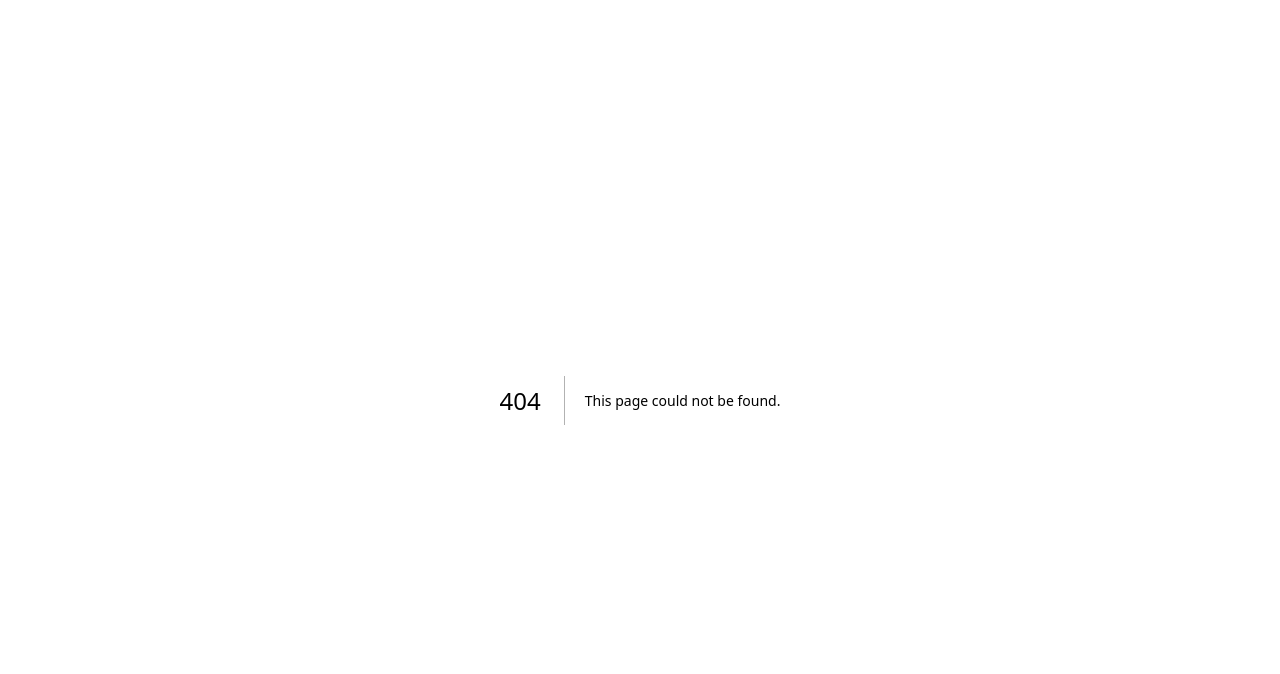
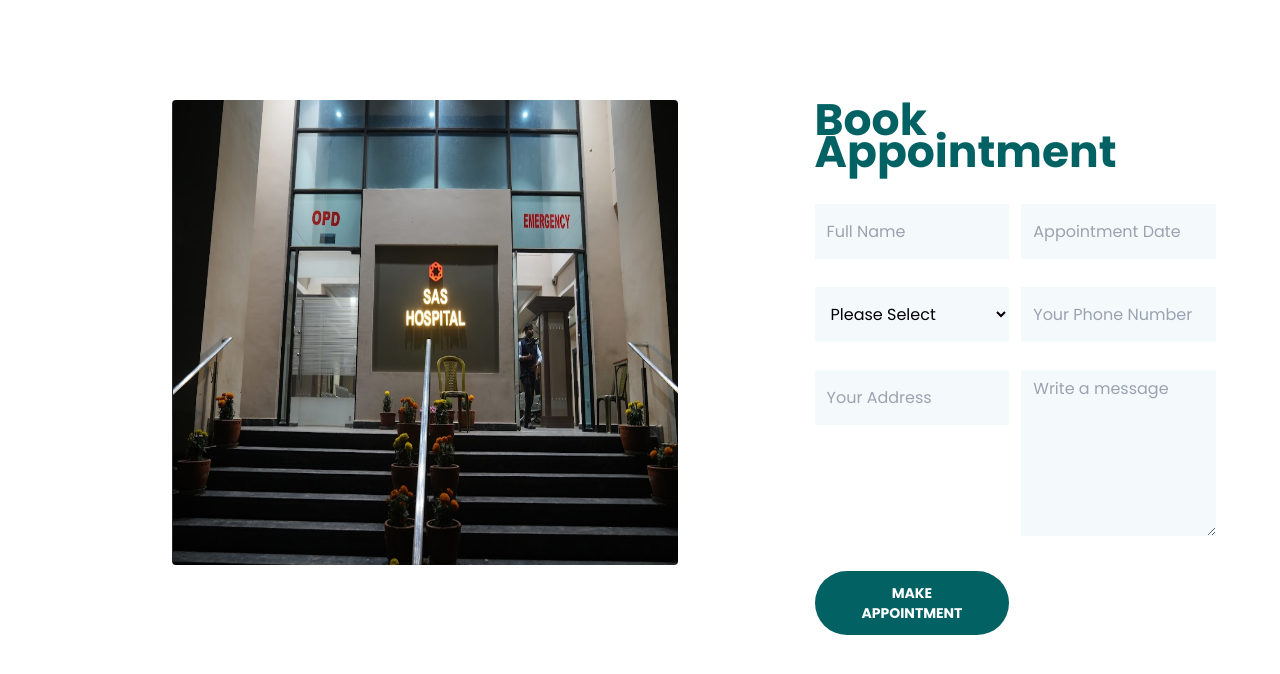
Before and after one commit to Ntechzy/doctor-yash-portfolio, a Next.js app: page /book-appointment in a window 1280 px wide. Before the commit this address had no page. Shown: the top 674 px of the page. Built offline with nearby package versions, Linux system fonts and the light colour scheme.

Commit message:
change form and design

```diff
--- /dev/null
+++ b/src/app/book-appointment/page.jsx
@@ -0,0 +1,12 @@
+import AppoinmentForm from '@/components/home/AppointmentForm'
+import React from 'react'
+
+const Page = () => {
+  return (
+    <div>
+        <AppoinmentForm/>
+    </div>
+  )
+}
+
+export default Page
--- a/src/app/page.js
+++ b/src/app/page.js
@@ -36,9 +36,9 @@ const page = () => {
       <InstagramPosts/>
       <Cta />
       <FAQ />
-      <AppoinmentForm />
       <Testimonials />
       {/* <Reviews /> */}
+      <AppoinmentForm />
       <BMICalculator />
       <Footer />
     </div>
--- a/src/components/home/AppointmentForm.jsx
+++ b/src/components/home/AppointmentForm.jsx
@@ -1,57 +1,76 @@
-import React from 'react'
+"use client"
+import React, { useState } from 'react';
 
-const AppoinmentForm = () => {
+const AppointmentForm = () => {
+  const [selectedDate, setSelectedDate] = useState('');
+  const [selectedTime, setSelectedTime] = useState('');
+  const [selectedDay, setSelectedDay] = useState('');
+  const [selectedMonth, setSelectedMonth] = useState('');
+  const [selectedYear, setSelectedYear] = useState('');
+
   return (
-        <section id='#book-appointment' className=' md:w-[90%]  w-full flex md:flex-row flex-col py-[20px] md:py-[100px] items-start m-auto gap-1 md:gap-7'>
+    <section id="book-appointment" className="md:w-[90%] w-full flex md:flex-row flex-col py-[20px] md:py-[100px] items-start m-auto gap-1 md:gap-7">
+      <div className="relative w-full md:w-[90%] overflow-hidden md:p-0 p-[10px] bg-cover">
+        <img src="/assets/book.png" alt="Appointment" className="w-[70%] m-auto md:h-[465px] rounded h-[250px] bg-black" />
+      </div>
+      <div className="w-full md:w-1/2 px-[15px] flex flex-col leading-[1.6] mt-1 md:md:p-0 p-[24px]">
+        <h1 className="text-[#016163] font-bold text-2xl md:text-[44px] pb-4">Book Appointment</h1>
+
+        <form action="" className="mt-[20px] grid grid-cols-2 gap-3">
+
+          <div className="mb-[1rem] flex flex-col md:flex-row justify-between gap-3">
+            <input
+              className="h-[55px] w-full md:w-[100%] bg-[#f4f9fc] p-[.375rem_.75rem]"
+              type="text"
+              placeholder="Full Name"
+            />
+
+          </div>
 
 
-            <div className='relative w-full md:w-[90%] overflow-hidden md:p-0 p-[10px] bg-cover'>
-                <img src="/assets/book.png" alt="" className='w-[70%] m-auto md:h-[465px] rounded h-[250px] bg-black' />
+          <div className="mb-[1rem] flex flex-col md:flex-row justify-between gap-3">
 
+            <input
+              className="h-[55px] w-full md:w-[100%] bg-[#f4f9fc] p-[.375rem_.75rem]"
+              type="text"
+              placeholder="Appointment Date"
+            />
           </div>
-            <div className='w-full md:w-1/2 px-[15px] flex flex-col leading-[1.6] mt-1 md: md:p-0 p-[24px]'>
-                <h1 className='text-[#223a66] font-bold text-2xl md:text-[44px] pb-4  '>
-                    Book appoinment
-                </h1>
 
 
-                <form action="" className="mt-[20px]">
+          <div className="mb-[1rem] flex flex-col md:flex-row justify-between gap-3">
+            <select className="h-[55px] w-full md:w-[100%] bg-[#f4f9fc] p-[.375rem_.75rem]" name="gender" id="gender">
+              <option value="">Please Select</option>
+              <option value="male">Male</option>
+              <option value="female">Female</option>
+              <option value="other">Other</option>
+            </select>
+          </div>
+
+          {/* Phone Number */}
           <div className="mb-[1rem] flex flex-col md:flex-row justify-between gap-3">
             <input
-                            className="h-[55px] w-full md:w-1/2 bg-[#f4f9fc] p-[.375rem_.75rem]"
-                            type="text"
-                            placeholder="First Name"
-                        />
-                        <input
-                            className="h-[55px] w-full md:w-1/2 bg-[#f4f9fc] p-[.375rem_.75rem]"
-                            type="text"
-                            placeholder="Last Name"
+              className="h-[55px] w-full md:w-[100%] bg-[#f4f9fc] p-[.375rem_.75rem]"
+              type="tel"
+              placeholder="Your Phone Number "
             />
           </div>
-                    <div className="mb-[1rem] flex flex-col md:flex-row justify-between gap-3">
+
+          {/* Address */}
+          <div className="mb-[1rem] flex flex-col">
             <input
-                            className="h-[55px] w-full md:w-1/2 bg-[#f4f9fc] p-[.375rem_.75rem]"
-                            type="email"
-                            placeholder="Email Address"
-                        />
-                        <input
-                            className="h-[55px] w-full md:w-1/2 bg-[#f4f9fc] p-[.375rem_.75rem]"
-                            type="tel"
-                            placeholder="Phone Number"
+              className="h-[55px] w-full md:w-[100%] bg-[#f4f9fc] p-[.375rem_.75rem]"
+              type="text"
+              placeholder="Your Address"
             />
           </div>
-                    <div className="mb-[1rem] flex flex-col md:flex-row justify-between gap-3">
-                        <input
-                            className="h-[55px] w-full md:w-1/2 bg-[#f4f9fc] p-[.375rem_.75rem]"
-                            type="text"
-                            placeholder="Preferred Date"
-                        />
-                        <input
-                            className="h-[55px] w-full md:w-1/2 bg-[#f4f9fc] p-[.375rem_.75rem]"
-                            type="text"
-                            placeholder="Preferred Time"
-                        />
-                    </div>
+
+
+
+
+
+
+          {/* Message */}
           <div>
             <textarea
               name=""
@@ -62,17 +81,16 @@ const AppoinmentForm = () => {
             ></textarea>
           </div>
 
+          {/* Submit Button */}
           <div className="flex w-full m-auto">
-                        <button className="bg-[#223a66] hover:bg-rose transition-[all_ease_.35s] font-semibold uppercase text-sm py-[12px] text-white px-[32px] rounded-full m-auto">
+            <button className="bg-[#016163] hover:bg-[#016163b3] hover:bg-rose transition-[all_ease_.35s] font-semibold uppercase text-sm py-[12px] text-white px-[32px] rounded-full m-auto">
               Make Appointment
             </button>
           </div>
         </form>
+      </div>
+    </section>
+  );
+};
 
-            </div>
-
-        </section>
-    )
-}
-
-export default AppoinmentForm
+export default AppointmentForm;
--- a/src/components/ui/Carousel.jsx
+++ b/src/components/ui/Carousel.jsx
@@ -57,15 +57,16 @@ const Carousel = () => {
           // }}
         >
           <div
-            className={`absolute inset-0 transition-all duration-500 ${
+            className={`absolute inset-0 transition-all duration-1000 ${
               isHovered ? "bg-gray-600 opacity-50" : "opacity-0"
             }`}
             style={{
               transform: isHovered ? "scaleY(1)" : "scaleY(0)",
               transformOrigin: "center",
+
             }}
           />
-          <img src={slide.image} alt="Loading..." />
+          <img src={slide.image} alt="Loading..." className=""/>
         </div>
       ))}
 
--- a/src/components/ui/Cta.jsx
+++ b/src/components/ui/Cta.jsx
@@ -3,12 +3,18 @@ import React from 'react'
 
 const Cta = () => {
     return (
-        <section id='/book-appointment' className='bg-[#16ab9725] my-8 md:my-32 md:pt-[80px] md:pb-[80px] mb-5 flex md:flex-row flex-col items-center  md:justify-between md:px-20 md:gap-8 p-6'>
-            <h2 className=' md:text-3xl font-bold text-'>
-                Request an Appointment
-            </h2>
+        <section id='/book-appointment' className='bg-[#16ab9725] my-8 md:my-32 md:pt-[80px] md:pb-[80px] mb-5 flex md:flex-row flex-col items-center md:justify-between md:px-20 md:gap-8 p-6'>
+            <div className="text-center md:text-left">
+                <h2 className="md:text-3xl font-bold border-b-2 text-primary_dark border-primary_dark pb-2">
+                    Request an Appointment
+                </h2>
+
+                <p className="mt-4 text-lg text-gray-600 italic">
+                    "Your health is your wealth. Let’s take the first step towards better well-being together."
+                </p>
+            </div>
             <div>
-                <Link href="/book-appointment" className="mt-4 px-6 py-2 bg-primary_dark text-white rounded-md hover:bg-blue-800">
+                <Link href="/book-appointment" className="mt-4 px-6 py-2 bg-primary_dark text-white rounded-md hover:bg-[#16ab97] md:text-3xl md:font-semibold transition duration-300">
                    Book Appointment
                 </Link>
             </div>
@@ -16,4 +22,4 @@ const Cta = () => {
     )
 }
 
-export default Cta
+export default Cta;
--- a/src/components/ui/Navbar.jsx
+++ b/src/components/ui/Navbar.jsx
@@ -1,5 +1,6 @@
 import React, { useState, useEffect } from "react";
 import { navData } from "@/data/NavData";
+import Link from "next/link";
 
 const Navbar = () => {
   const [isScrolled, setIsScrolled] = useState(false);
@@ -33,30 +34,37 @@ const Navbar = () => {
       className={`fixed top-0 left-0 flex justify-between items-center px-4 lg:px-24 mb-10 text-lg w-full p-2 transition-all ease-in z-[999] bg-white`}
       style={{ color: isScrolled ? "#000" : "var(--primary-color)" }}
     >
-      {/* Logo */}
+      {/* Logo and Name */}
       <div className="h-[50px] flex items-center gap-4">
         <img className="h-full w-[80px]" src="next.svg" alt="Logo" />
         <div className="md:text-3xl text-xlc text-primary_dark font-semibold">
-          Yash
-
-          Pandey
+          Yash Pandey
         </div>
       </div>
 
       {/* Desktop Menu */}
-      <div className="hidden lg:flex">
+      <div className="hidden lg:flex flex-grow justify-center">
         <ul className="flex gap-5">
           {navData.map((data, key) => (
             <li key={key}>
               <button
                 onClick={() => scrollToSection(data.link.substring(1))}
-                className={`hover:bg-gray-200 text-primary_dark rounded-md hover:text-primary font-semibold p-2 transition-all`}
+                className={`hover:bg-primary_dark text-primary_dark rounded-md hover:text-[#ffffff]  p-1 transition-all`}
               >
                 {data.name}
               </button>
             </li>
           ))}
         </ul>
+      </div>
+
+      {/* Book Appointment Button */}
+      <div className="hidden lg:flex">
+        <Link href="/book-appointment"
+          className="bg-[#16ab97] text-white p-2 rounded-md hover:bg-primary-dark transition-all"
+        >
+          Book Appointment
+        </Link>
       </div>
 
       {/* Mobile Menu Icon */}
--- a/src/components/ui/ProfileCard.jsx
+++ b/src/components/ui/ProfileCard.jsx
@@ -20,16 +20,16 @@ const ProfileCard = () => {
         </div>
       </div>
 
-      <div className="w-full md:w-[60%] flex flex-col gap-y-6 md:gap-y-14">
+      <div className="w-full md:w-[60%] flex flex-col gap-y-6 md:gap-y-14 -mt-2">
         <div>
-          <h1 className="text-[28px] sm:text-[32px] md:text-[40px] md:mt-[25px] lg:text-[50px] font-[600] leading-tight text-primary_dark">
+          <h1 className="text-[25px] sm:text-[32px] md:text-[40px] md:mt-[25px] lg:text-[50px] font-[600] leading-tight text-primary_dark">
             DR. Yash Pandey
           </h1>
-          <p className="text-secondary mt-4 md:mt-[15px] font-[600] text-[16px] sm:text-[18px] md:text-[20px]  pr-0 md:pr-[5rem]">
-            MBBS From Era’s Lucknow Medical college, Ram MAnohar Lohiya Avadh
-            University in 2014
-            <br /> M.S. From Krishna Institute of Medical Sciences Deemed University
-            in 2017.
+          <p className="text-secondary mt-4 md:mt-[15px] font-[500] text-[16px] sm:text-[18px] md:text-[20px]  pr-0 md:pr-[5rem]">
+          <li>MBBS From Era’s Lucknow Medical college, Ram MAnohar Lohiya Avadh
+          University in 2014</li>
+           <li>M.S. From Krishna Institute of Medical Sciences Deemed University
+           in 2017.</li>
           </p>
         </div>
 
--- a/src/data/NavData.js
+++ b/src/data/NavData.js
@@ -15,8 +15,5 @@ export const navData = [
         name: 'Contact',
         link: '/contact' // Uncommented and added link for Contact
     },
-    {
-        name: 'Book Appointment',
-        link: '/book-appointment' // Uncommented and added link for Contact
-    }
+
 ]
```
Lines whose indentation alone changed are shown as unchanged.
